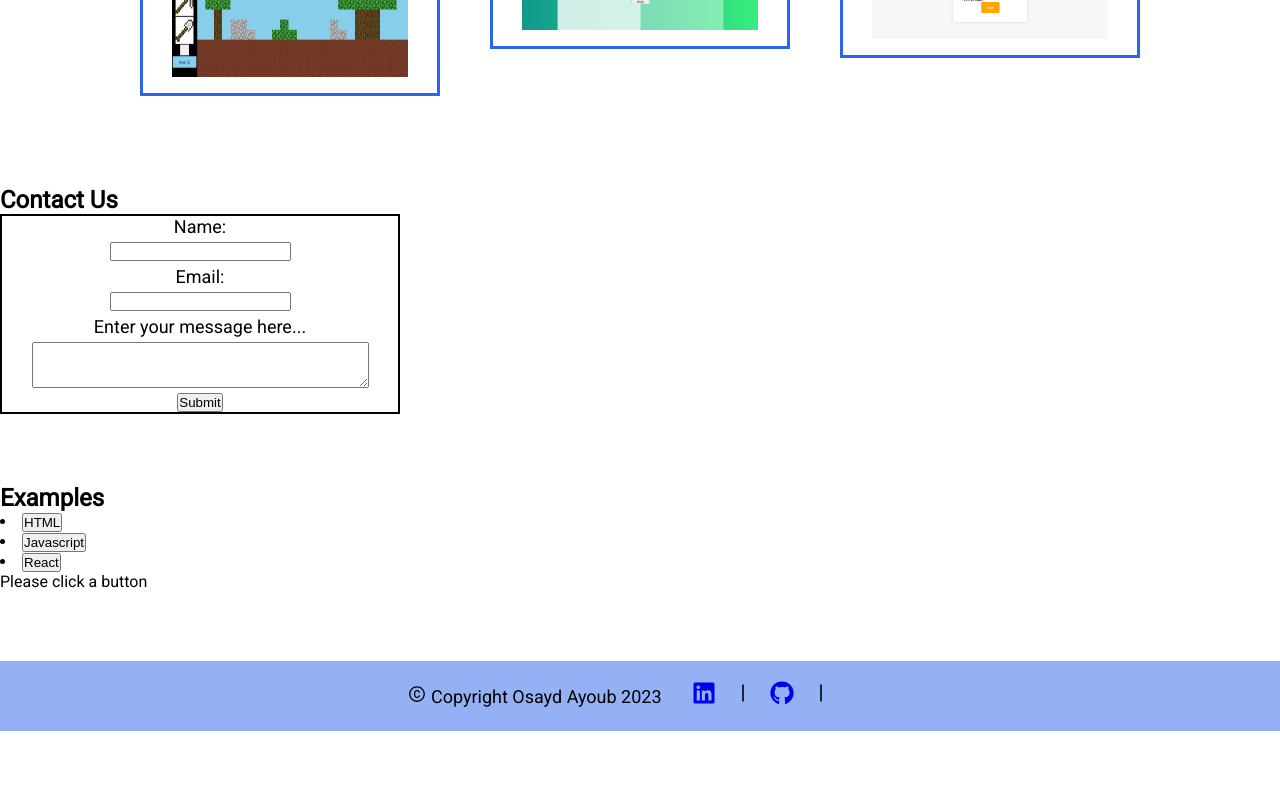
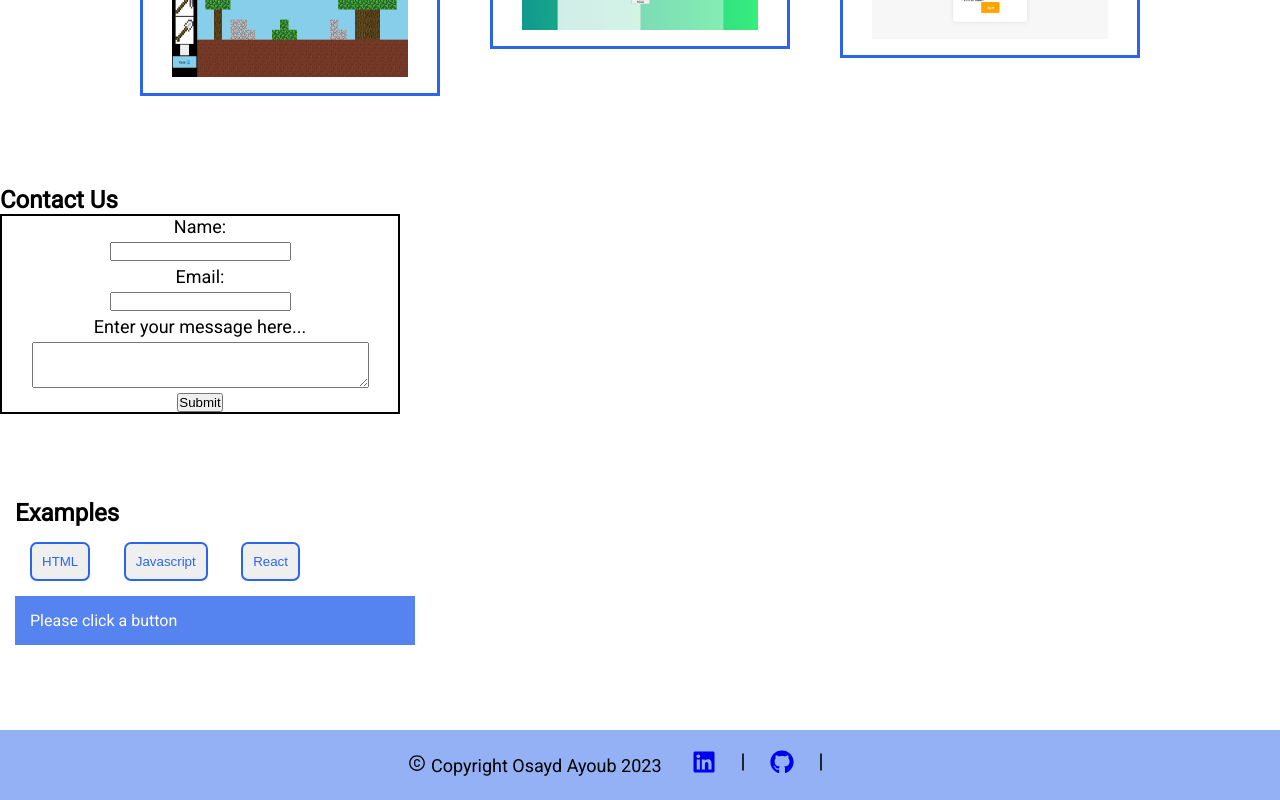
Before and after one commit to osaydayoub/Portfolio, a React (Vite) app: page / in a window 1280 px wide. Shown: the part 903-1703 px from the top of the page. Before the commit the page ends 1634 px from the top, so only its background shows below. Built offline with nearby package versions, Linux system fonts and the light colour scheme; some icons are missing.

Commit message:
some css changed

```diff
--- /dev/null
+++ b/src/components/Examples.css
@@ -0,0 +1,30 @@
+#examples{
+    padding: 15px;
+}
+.show-box{
+width: 400px;
+padding: 15px;
+text-align: left;
+background-color: rgb(43, 101, 236,0.8);
+color: white;
+}
+.buttons-container{
+    padding: 15px;
+    width: 300px;
+    display: flex;
+    justify-content: space-between;
+}
+.buttons-container button{
+    padding: 10px 10px;
+    color: rgb(43, 101, 236);
+    border: solid rgb(43, 101, 236) 2px ;
+    border-radius: 7px;
+}
+
+.buttons-container button:hover{
+    padding: 10px 10px;
+    background-color:rgb(43, 101, 236); ;
+    color: white;
+    border: solid white 2px ;
+    cursor: pointer;
+}
--- a/src/components/Examples.jsx
+++ b/src/components/Examples.jsx
@@ -1,7 +1,7 @@
 import React from 'react'
 import { useState } from 'react';
-import TabButton from './TabButton.jsx'
 import examplesData from '../data/examples.js'
+import './Examples.css'
 
 function Examples() {
   const [selectedTopic, setselectedTopic] = useState('Please click a button');
@@ -22,12 +22,12 @@ function Examples() {
   return (
     <section id="examples">
       <h2>Examples</h2>
-      <menu>
-        <TabButton onSelect={() => handleSelect('HTML')}>HTML</TabButton>
-        <TabButton onSelect={() => handleSelect('Javascript')}>Javascript</TabButton>
-        <TabButton onSelect={() => handleSelect('React')}>React</TabButton>
-      </menu>
-      <p>{selectedTopic}</p>
+      <div className='buttons-container'>
+        <button onClick={() => handleSelect('HTML')}>HTML</button>
+        <button onClick={() => handleSelect('Javascript')}>Javascript</button>
+        <button onClick={() => handleSelect('React')}>React</button>
+      </div>
+      <div className='show-box'>{selectedTopic}</div>
     </section>
   )
 }
--- a/src/components/TabButton.jsx
+++ /dev/null
@@ -1,9 +0,0 @@
-import React from 'react'
-
-function TabButton({children,onSelect}) {
-  return (
-    <li><button onClick={onSelect}>{children}</button></li>
-  );
-}
-
-export default TabButton
```
Also changed, not shown: src/components/Header.jsx (+0 -7 lines).
